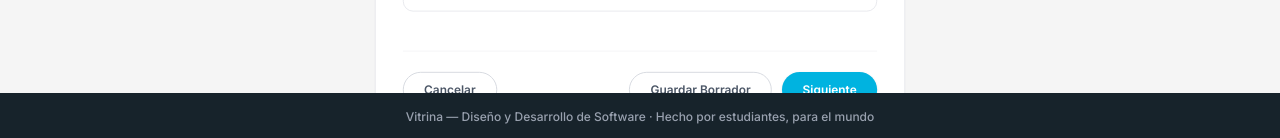
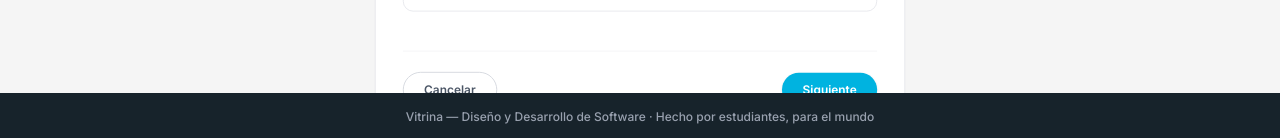
Before and after one commit to Fabrica-de-Software-Tecsup/vitrina-web, a Next.js app: page /dashboard/crear-proyecto in a window 1280 px wide. Shown: the part 659-797 px from the top of the page. Built offline with nearby package versions, Linux system fonts and the light colour scheme.

Commit message:
refactor(crear-proyecto): eliminar boton Guardar Borrador

```diff
--- a/app/dashboard/crear-proyecto/page.tsx
+++ b/app/dashboard/crear-proyecto/page.tsx
@@ -137,7 +137,6 @@ export default function CreateProjectPage() {
                 {step === 1 ? "Cancelar" : "Volver"}
               </button>
               <div className="flex gap-3">
-                <button className="px-6 py-2.5 border border-gray-300 text-gray-600 text-sm font-semibold rounded-full hover:bg-gray-50 transition-colors">Guardar Borrador</button>
                 <button onClick={() => { if(step === 1) setStep(2); }} className="px-6 py-2.5 bg-tecsup-cyan text-white text-sm font-semibold rounded-full hover:bg-tecsup-cyan/85 transition-colors shadow-sm">
                   {step === 1 ? "Siguiente" : "Asignar como Líder y Crear"}
                 </button>
```
